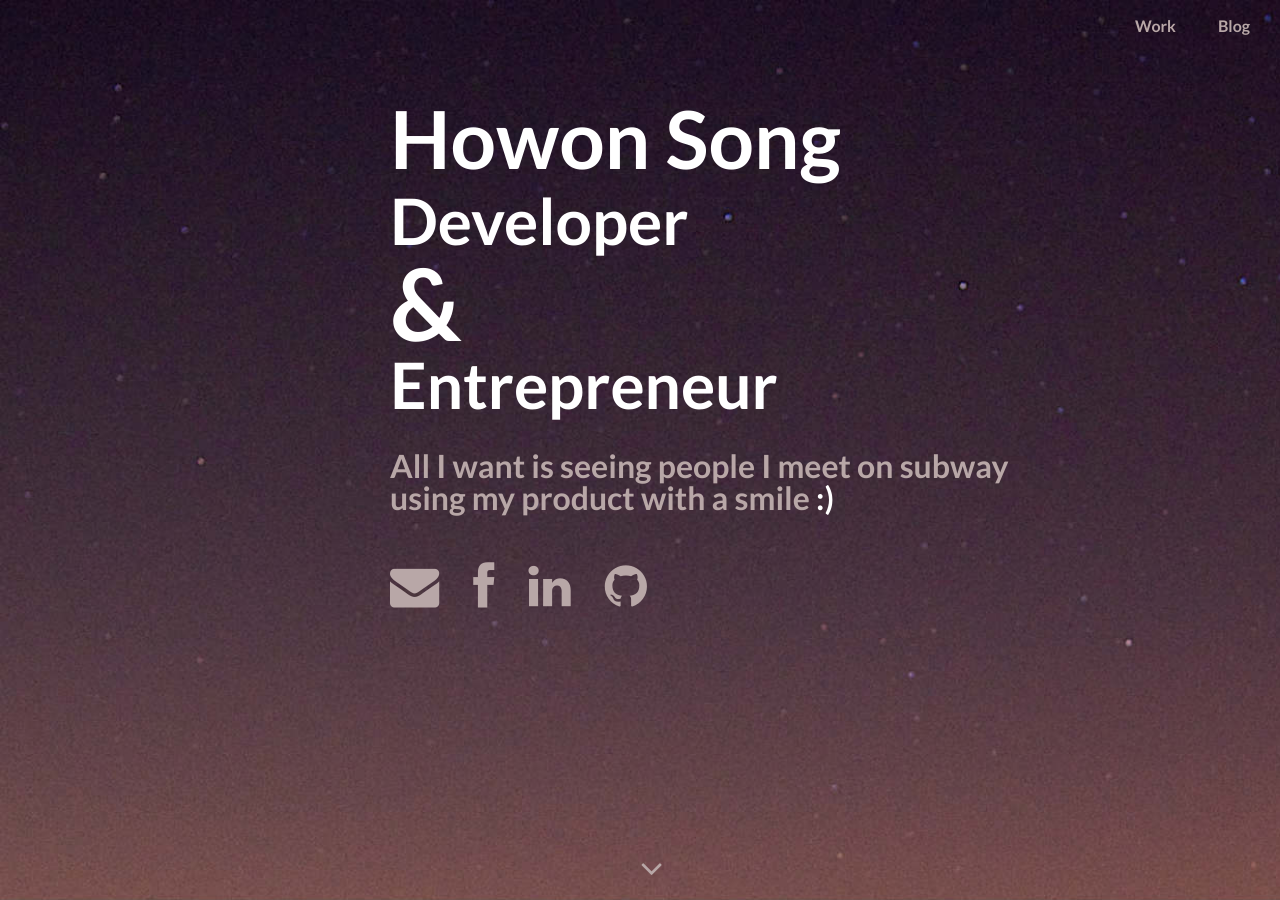
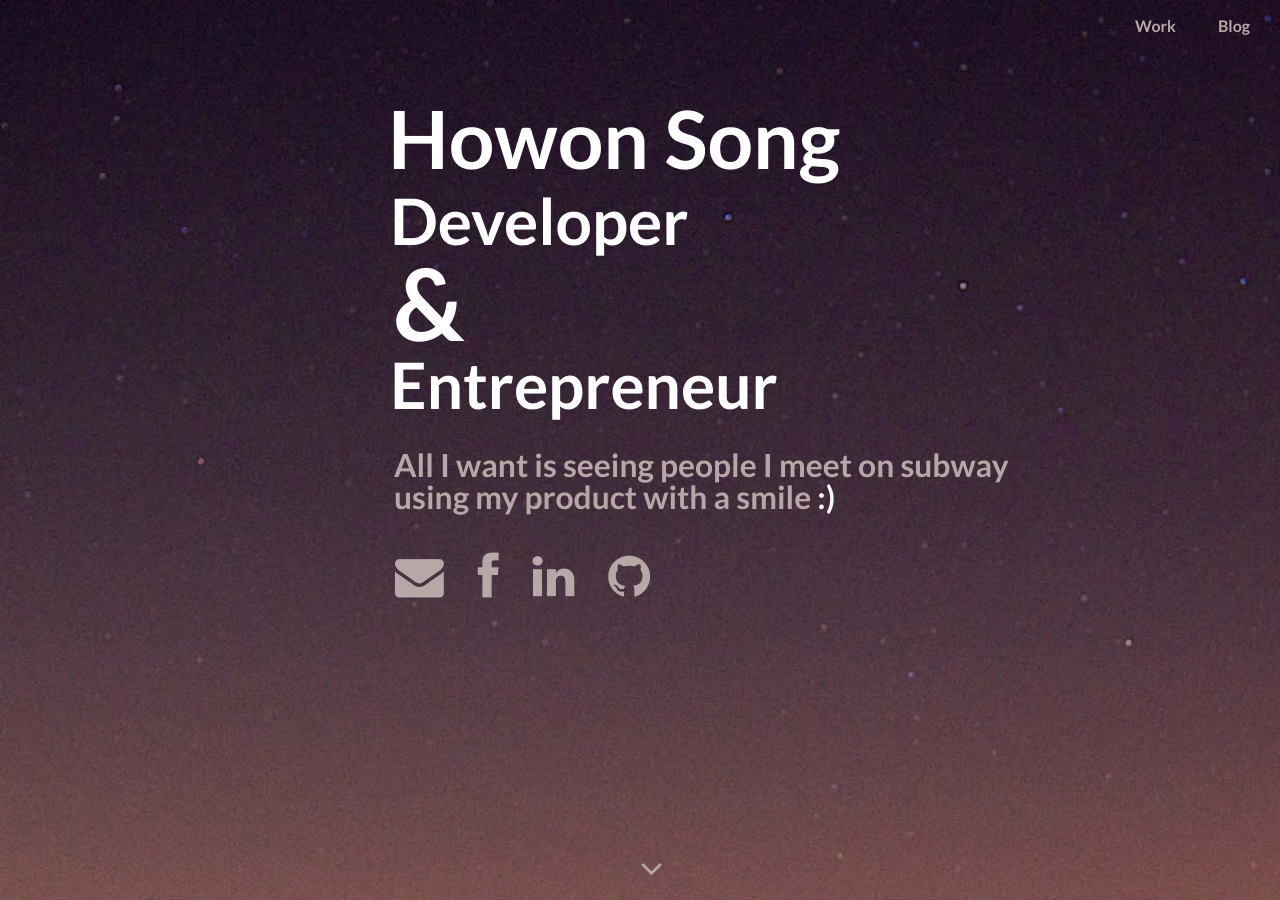
Before and after one commit to woniesong92/oldBlog, a Jekyll site: the page built from index.html, in a window 1280 px wide and 900 px high. Built offline with Jekyll 4.4.1, drawn with Linux system fonts in a browser that asks for light colours; Markdown is read by kramdown in place of the engine named in the settings.

Commit message:
margin adjusted to align the first letters

```diff
--- a/css/main.css
+++ b/css/main.css
@@ -324,6 +324,10 @@
   text-align: left;
 }
 
+.large-jumbo {
+  margin-left: -2px;
+}
+
 .small-jumbo {
   line-height: 1em;
   font-size: .7em;
@@ -332,9 +336,14 @@
 .long-logo {
   margin-top: 1em;
   margin-bottom: 1em;
+  margin-left: 4px;
   font-size: .5em;
   line-height: 1em;
   color: #b8a7a7;
+}
+
+.ampersand {
+  margin-left: 3px;
 }
 
 .smile {
@@ -357,7 +366,8 @@
 }
 
 .social-icons {
-  margin-top: -10px;
+  margin-left: 5px;
+  margin-top: -.4em;
 }
 
 .social-icons i {
--- a/index.html
+++ b/index.html
@@ -9,7 +9,7 @@
     <div id="self-marketing">
       <div class='large-jumbo'>Howon Song</div>
       <div class="small-jumbo">Developer</div>
-      <div>&</div>
+      <div class='ampersand'>&</div>
       <div class="small-jumbo">Entrepreneur</div>
       <div class="long-logo">All I want is seeing people I meet on subway
       using my product with a smile <span class="smile">:)</span></div>
```
